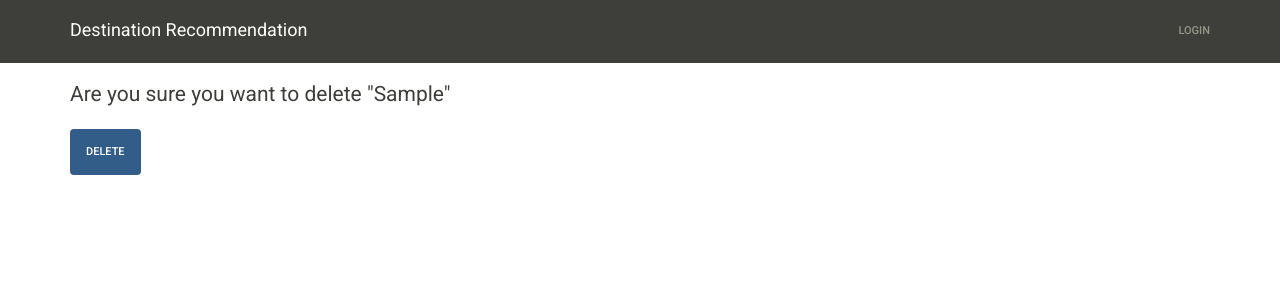
After one commit to kldesimone/final_project, a Django app: page /destination/delete/1/ in a window 1280 px wide. The commit adds this page. Shown: the top 300 px of the page. Run offline with Django 3.2, Linux system fonts and the light colour scheme; tables that the repository leaves empty hold one stand-in row (values such as "Sample post"); some libraries are stand-ins or nearby versions.

Commit message:
Add destination delete view ERROR

```diff
--- a/core/urls.py
+++ b/core/urls.py
@@ -9,4 +9,5 @@ urlpatterns = patterns('',
     url(r'destination/$', DestinationListView.as_view(), name='destination_list'),
     url(r'^destination/(?P<pk>\d+)/$', DestinationDetailView.as_view(), name='destination_detail'),
     url(r'^destination/update/(?P<pk>\d+)/$', DestinationUpdateView.as_view(), name='destination_update'),
+    url(r'^destination/delete/(?P<pk>\d+)/$', DestinationDeleteView.as_view(), name='destination_delete'),
 )
--- a/core/views.py
+++ b/core/views.py
@@ -1,5 +1,5 @@
 from django.shortcuts import render
-from django.views.generic import TemplateView, CreateView, ListView, DetailView, UpdateView
+from django.views.generic import TemplateView, CreateView, ListView, DetailView, UpdateView, DeleteView
 from django.core.urlresolvers import reverse_lazy
 from .models import *
 
@@ -29,3 +29,8 @@ class DestinationUpdateView(UpdateView):
     model = Destination
     template_name = 'destination/destination_form.html'
     fields = ['destination', 'point_of_interest']
+
+class DestinationDeleteView(DeleteView):
+    model = Destination
+    template_name = 'destination/destination_confirm_delete.html'
+    success_url = reverse_lazy('destination_list')
--- /dev/null
+++ b/templates/destination/destination_confirm_delete.html
@@ -0,0 +1,8 @@
+{% extends 'base.html' %}
+{% block content %}
+<p class="lead">Are you sure you want to delete "{{ destination.destination }}"</p>
+<form method="post" action="">
+    {% csrf_token %}
+    <button type="submit" class="btn btn-primary">Delete</button>
+</form>
+{% endblock %}
--- a/templates/destination/destination_detail.html
+++ b/templates/destination/destination_detail.html
@@ -5,5 +5,6 @@
 <p>Asked by {{ destination.user.username }} on {{ destination.created_at }}</p>
 {% if question.user == user %}
 <p><a href="{% url 'destination_update' pk=destination.id %}">Edit destination</a></p>
+<p><a href="{% url 'destination_delete' pk=destination.id %}">Delete destination</a></p>
 {% endif %}
 {% endblock %}
```
